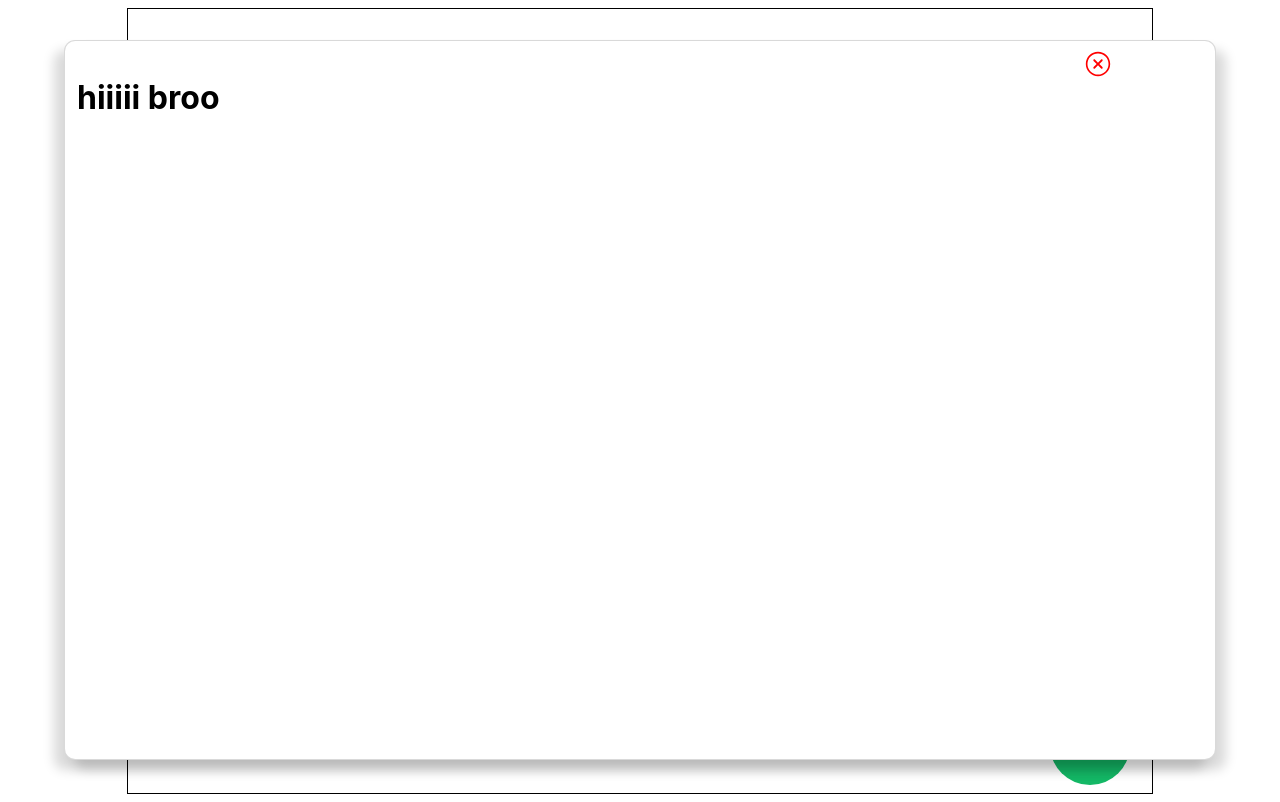
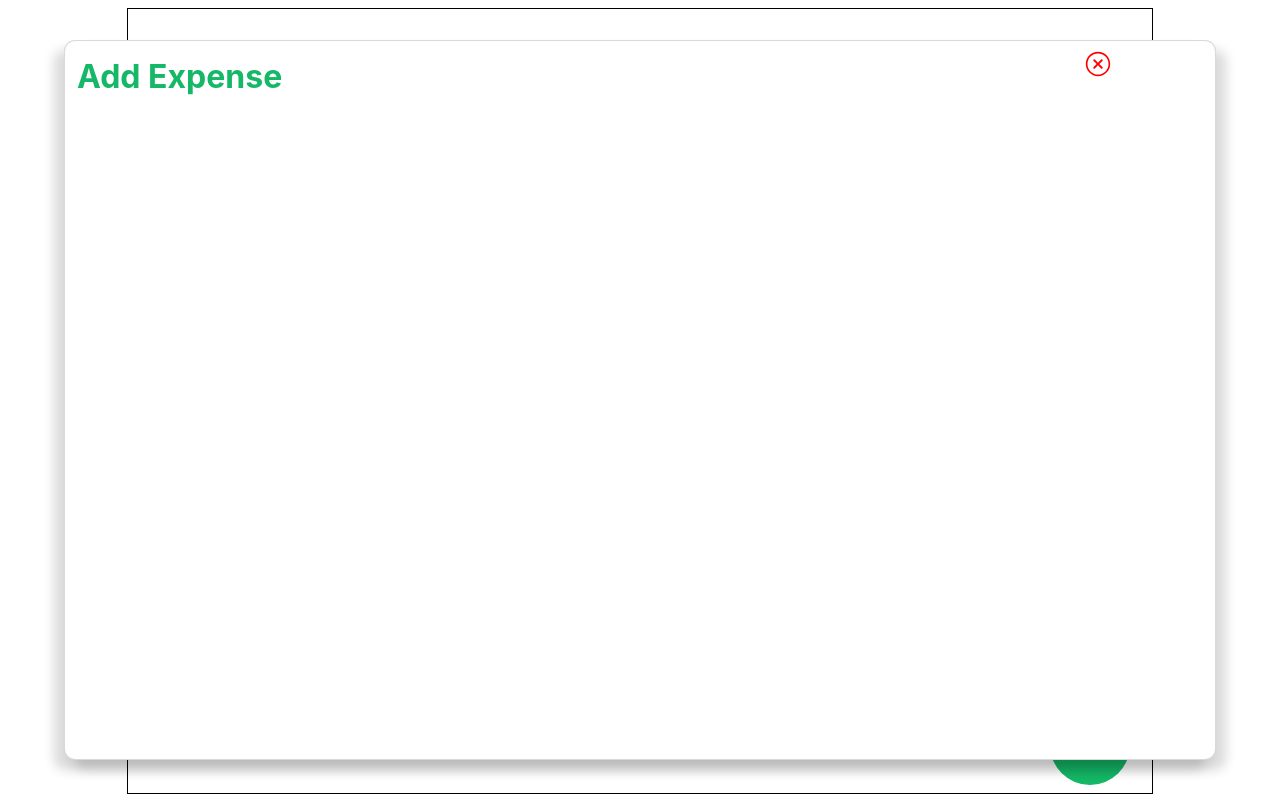
Before and after one commit to rupamswain1/budgetApp, a React (Vite) app in the folder budget-app-v2/: page / in a window 1280 px wide. Built offline with nearby package versions, Linux system fonts and the light colour scheme.

Commit message:
next steps

```diff
--- a/budget-app-v2/src/pages/quickAddExpense/QuickAddExpense.tsx
+++ b/budget-app-v2/src/pages/quickAddExpense/QuickAddExpense.tsx
@@ -1,5 +1,5 @@
 import "./quickAddExpense.style.scss";
-import { AddExpenses, Modal } from "$components";
+import { AddExpenses, H1, Modal } from "$components";
 import { useCallback, useState } from "react";
 
 const QuickAddExpenses = () => {
@@ -17,7 +17,24 @@ const QuickAddExpenses = () => {
     <>
       <AddExpenses customClass="login-add-expense" onClick={showModal}/>
       <Modal isDisplayed={showQuickAdd} onClose={onClose}>
-        <h1>hiiiii broo</h1>
+        <div>
+            <H1 text="Add Expense" type="primary"/>
+            {/* below field shoul be displayed when there is not expense already added */}
+            {/* date field */}
+            {/* Item name */}
+            {/* price */}
+            {/* caregory - this will be a dropdown */}
+            {/* payment method will be dropdown with cash, upi or credit card */}
+            {/* paid by */}
+            {/* Add Button */}
+
+            {/* once a expense is added display a table, with all data and total at bottom, give option to edit and delete */}
+            {/* Add more - button */}
+            {/* Next button */}
+
+            {/* login page with prev and submit button */}
+
+        </div>
       </Modal>
     </>
   );
```
